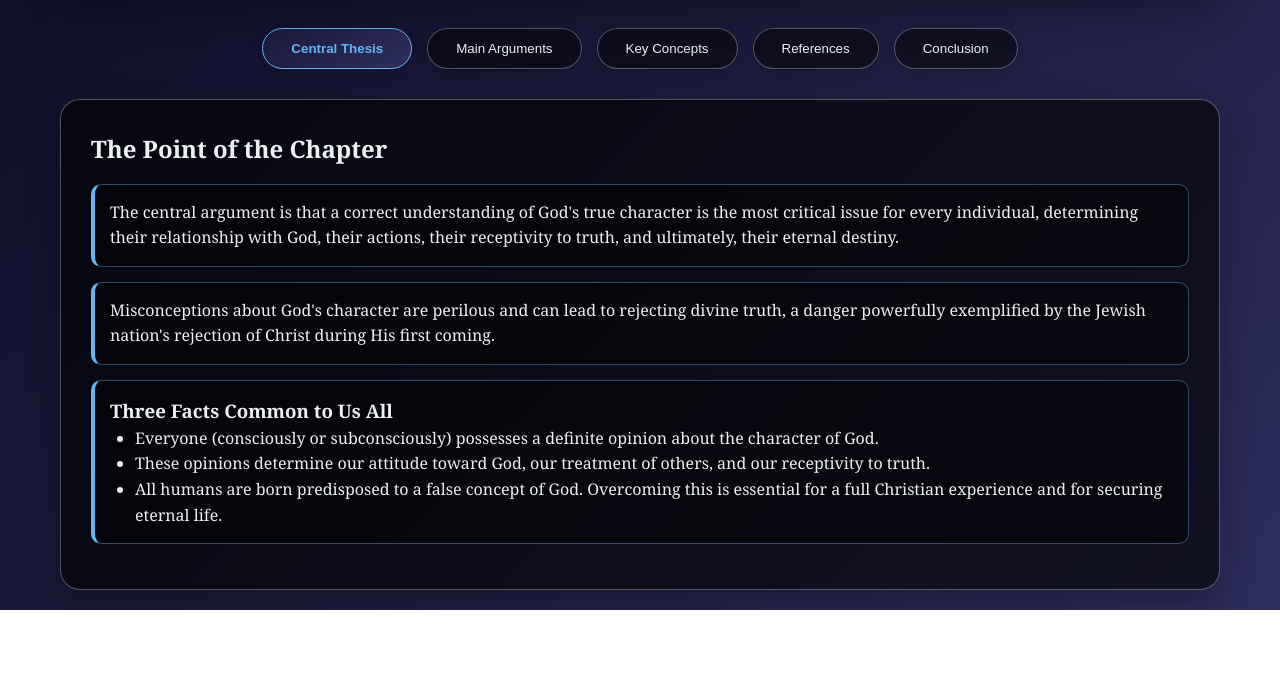
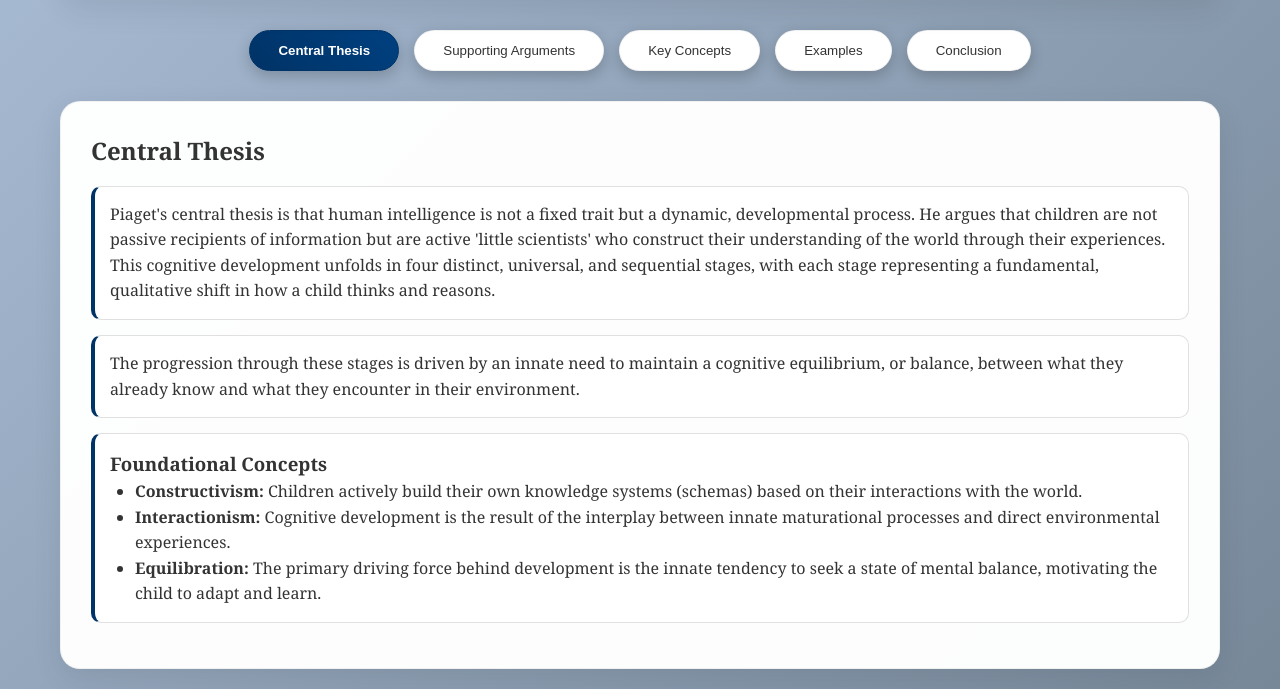
Before and after one commit to ewallt/universal-viewer, a website: page public/viewer.html in a window 1280 px wide. Shown: the part 476-1165 px from the top of the page. Before the commit the page ends 1086 px from the top, so only its background shows below. Drawn offline with Linux system fonts and the light colour scheme.

Commit message:
Refactor 4

```diff
--- a/public/data/contents/content1.json
+++ b/public/data/contents/content1.json
@@ -1,32 +1,30 @@
-
-
  {
 
-    "title": "An All-Important Theme",
+  "title": "Theory of Cognitive Development",
 
-    "pageRange": "pp. 1-6",
+  "source": "Jean Piaget",
 
-"heroImage": "https://cdn.midjourney.com/54cea3cc-40af-422d-9368-8f4cdd898d0d/0_3.png",
+  "heroImage": "https://cdn.midjourney.com/b1a6fab6-4aa8-4ad1-99a4-8587022f36e3/0_1.png",
 
   "thesis": {
 
-      "title": "The Point of the Chapter",
+    "title": "Central Thesis",
 
-      "central_thesis": "The central argument is that a correct understanding of God's true character is the most critical issue for every individual, determining their relationship with God, their actions, their receptivity to truth, and ultimately, their eternal destiny.",
+    "central_thesis": "Piaget's central thesis is that human intelligence is not a fixed trait but a dynamic, developmental process. He argues that children are not passive recipients of information but are active 'little scientists' who construct their understanding of the world through their experiences. This cognitive development unfolds in four distinct, universal, and sequential stages, with each stage representing a fundamental, qualitative shift in how a child thinks and reasons.",
 
-      "key_statement": "Misconceptions about God's character are perilous and can lead to rejecting divine truth, a danger powerfully exemplified by the Jewish nation's rejection of Christ during His first coming.",
+    "key_statement": "The progression through these stages is driven by an innate need to maintain a cognitive equilibrium, or balance, between what they already know and what they encounter in their environment.",
 
     "foundational_principles": {
 
-        "title": "Three Facts Common to Us All",
+      "title": "Foundational Concepts",
 
       "points": [
 
-          "Everyone (consciously or subconsciously) possesses a definite opinion about the character of God.",
+        "<strong>Constructivism:</strong> Children actively build their own knowledge systems (schemas) based on their interactions with the world.",
 
-          "These opinions determine our attitude toward God, our treatment of others, and our receptivity to truth.",
+        "<strong>Interactionism:</strong> Cognitive development is the result of the interplay between innate maturational processes and direct environmental experiences.",
 
-          "All humans are born predisposed to a false concept of God. Overcoming this is essential for a full Christian experience and for securing eternal life."
+        "<strong>Equilibration:</strong> The primary driving force behind development is the innate tendency to seek a state of mental balance, motivating the child to adapt and learn."
 
       ]
 
@@ -36,73 +34,37 @@
 
   "arguments": {
 
-      "title": "How the Author Makes His Case",
+    "title": "Supporting Arguments",
 
     "points": [
 
       {
 
-          "title": "Argument 1: The Peril of Ingrained False Concepts",
+        "title": "The Engine of Learning: Adaptation",
 
-          "explanation": "The history of the Jewish nation serves as the primary case study. Their initial popularity with Christ, driven by miracles and prophecy, was ultimately overturned by their deeply ingrained, false expectations of a worldly Messiah—a misunderstanding rooted in a distorted view of God's character.",
+        "explanation": "Piaget asserts that learning is a process of adaptation, where our mental frameworks (schemas) are constantly being refined. This happens through two key mechanisms: <strong>Assimilation</strong>, where we fit new experiences into existing schemas, and <strong>Accommodation</strong>, where we alter existing schemas or create new ones because the new information doesn't fit. This process of accommodation is where true cognitive change occurs.",
 
-          "key_insight": "\"The question of God’s character became the most critical element in the mission of Jesus and the fate of the Jews.\"",
-
-          "quotes": [
-
-            { "type": "scripture", "source": "Daniel 9:24-26", "text": "Christ's appearance was at exactly the time specified in the prophecy, which initially contributed to His popularity." }
-
-          ]
+        "quotes": []
 
       },
 
       {
 
-          "title": "Argument 2: Worldly Expectations vs. Spiritual Truth",
+        "title": "The Driving Force: Equilibration",
 
-          "explanation": "At the Sermon on the Mount, the people hoped for announcements of worldly greatness—dominion over Romans, riches, and national glory. This revealed their concept of God as a deity of power and force. Christ’s sermon was a direct attempt to undo this \"false education\" and reveal the true spiritual nature of His kingdom and His character.",
+        "explanation": "The motivation for learning comes from a drive toward cognitive balance. The process is a cycle: a child starts in <strong>Equilibrium</strong>, where their schemas can explain their world. They encounter a new situation that causes <strong>Disequilibrium</strong> (cognitive discomfort). To resolve this, they adapt through assimilation and accommodation, a process called <strong>Equilibration</strong>, until a new, more stable state of equilibrium is reached.",
 
-          "key_insight": "",
-
-          "quotes": [
-
-            { "type": "quote", "source": "The Desire of Ages, p. 299", "text": "\"Christ disappointed the hope of worldly greatness. In the Sermon on the Mount He sought to undo the work that had been wrought by false education, and to give His hearers a right conception of His kingdom and of His own character.\"" }
-
-          ]
+        "quotes": []
 
       },
 
       {
 
-          "title": "Argument 3: A Misunderstood Climax",
+        "title": "The Developmental Path: The Four Stages",
 
-          "explanation": "The miracle of feeding the five thousand intensified their conviction that Christ was the Deliverer who would fulfill their worldly ambitions. They tried to make Him king by force, operating under the assumption that anyone with such power would use it for self-exaltation. They could not comprehend Christ’s character, which was rooted in universal love.",
+        "explanation": "The outcome of these processes is a progression through four discrete stages of cognitive ability: Sensorimotor, Preoperational, Concrete Operational, and Formal Operational. Each stage builds on the last and represents a wholesale, qualitative change in the way a child can think and reason about the world. The sequence is universal and invariant.",
 
-          "key_insight": "",
-
-          "quotes": [
-
-            { "type": "scripture", "source": "John 6:14", "text": "After the miracle, the people declared, \"This is of a truth that Prophet that should come into the world,\" confirming their conviction based on the miracle." },
-
-            { "type": "quote", "source": "The Desire of Ages, p. 377-378", "text": "\"...they agree to take Him by force, and proclaim Him the king of Israel.\"" }
-
-          ]
-
-        },
-
-        {
-
-          "title": "Argument 4: The Tragic Consequence of Rejection",
-
-          "explanation": "When the multitude fully realized that Christ would not use His power to secure their political freedom from the Romans, they abandoned Him. Their deep-seated misunderstanding of God's character led them to feel betrayed and seek His crucifixion.",
-
-          "key_insight": "",
-
-          "quotes": [
-
-            { "type": "warning", "source": "The Desire of Ages, p. 391", "text": "The Final Turning Point: \"If He would not devote His power and influence to obtaining their freedom from the Romans, they would have nothing to do with Him.\"" }
-
-          ]
+        "quotes": []
 
       }
 
@@ -112,45 +74,107 @@
 
   "concepts": {
 
-      "title": "Key Terminology & Concepts",
+    "title": "Key Concepts",
 
     "points": [
 
-        { "title": "Character of God", "definition": "The central theme, presented as the most critical element influencing one's spiritual understanding, relationship with God, and ultimate destiny." },
+      {
 
-        { "title": "False Concept of God", "definition": "An erroneous understanding of God's nature, attributes, and methods of operation, posited as an innate human predisposition." },
+        "title": "Schema",
 
-        { "title": "True Knowledge of God", "definition": "Portrayed as essential for a complete Christian experience and for attaining eternal life, involving understanding God as He is revealed in Christ." },
+        "definition": "A cognitive framework or concept that helps organize and interpret information. Schemas are the basic units of knowledge."
 
-        { "title": "Worldly Messiah vs. Spiritual Kingdom", "definition": "The core conflict of expectation, contrasting a political, power-based deliverer with Christ's actual mission of inner transformation." }
+      },
+
+      {
+
+        "title": "Adaptation",
+
+        "definition": "The overall process of adjusting to the world, encompassing both assimilation and accommodation."
+
+      },
+
+      {
+
+        "title": "Equilibrium",
+
+        "definition": "A state of cognitive balance where a child's schemas are capable of explaining what they can perceive."
+
+      },
+
+      {
+
+        "title": "Object Permanence",
+
+        "definition": "The realization that things continue to exist even when out of sight. A key achievement of the sensorimotor stage."
+
+      },
+
+      {
+
+        "title": "Egocentrism",
+
+        "definition": "The difficulty in seeing a situation from another person's point of view, characteristic of the preoperational stage."
+
+      },
+
+      {
+
+        "title": "Conservation",
+
+        "definition": "The principle that properties such as mass, volume, and number remain the same despite changes in the forms of objects. A key achievement of the concrete operational stage."
+
+      },
+
+      {
+
+        "title": "Hypothetico-Deductive Reasoning",
+
+        "definition": "The ability to think systematically about all logical possibilities in a problem and test them to arrive at a conclusion; the hallmark of formal operational thought."
+
+      }
 
     ]
 
   },
 
-    "references": {
+  "examples": {
 
-        "title": "Complete Reference Lists",
+    "title": "Examples of Stages & Tasks",
 
-        "scripture": [
+    "points": [
 
-            {"id": "dan9", "text": "Daniel 9:24-26"},
+      {
 
-            {"id": "john614", "text": "John 6:14"},
+        "title": "Example: The Sensorimotor Stage (Birth - 2 years)",
 
-            {"id": "john173", "text": "John 17:3"}
+        "explanation": "<strong>Concept Illustrated:</strong> Object Permanence.<br><br>In the early parts of this stage, an infant acts as if an object that is hidden from view has ceased to exist. By around 8-12 months, they develop object permanence and will search for a hidden toy. However, they demonstrate the 'A-not-B error': After repeatedly finding a toy under blanket 'A', if they then watch you hide it under blanket 'B', they will often still search under blanket 'A', showing their concept of the object is tied to their own actions."
 
-        ],
+      },
 
-        "other": [
+      {
 
-            {"id": "da299", "text": "The Desire of Ages, p. 299"},
+        "title": "Example: The Preoperational Stage (2 - 7 years)",
 
-            {"id": "da377", "text": "The Desire of Ages, p. 377-378"},
+        "explanation": "<strong>Concepts Illustrated:</strong> Egocentrism & Lack of Conservation.<br><br><strong>Three Mountains Task:</strong> A child is asked to describe what a doll across a model of three mountains sees. The preoperational child will describe the scene from their own perspective, unable to mentally adopt the doll's viewpoint.<br><br><strong>Conservation of Liquid:</strong> A child agrees two identical glasses have the same amount of water. When water from one is poured into a taller, thinner glass, they will insist the taller glass has more water, focusing only on the height."
 
-            {"id": "da380", "text": "The Desire of Ages, p. 380"},
+      },
 
-            {"id": "da391", "text": "The Desire of Ages, p. 391"}
+      {
+
+        "title": "Example: The Concrete Operational Stage (7 - 11 years)",
+
+        "explanation": "<strong>Concept Illustrated:</strong> Conservation & Logical Thought.<br><br>When presented with the same Conservation of Liquid task, a child in this stage will correctly state the amount of water is unchanged. They can provide logical reasons like <strong>Identity</strong> ('You didn't add any'), <strong>Compensation</strong> ('It's taller but skinnier'), or <strong>Reversibility</strong> ('If you pour it back, it will be the same'). This demonstrates logical thought, but only about concrete, physical events."
+
+      },
+
+      {
+
+        "title": "Example: The Formal Operational Stage (12+ years)",
+
+        "explanation": "<strong>Concept Illustrated:</strong> Abstract & Hypothetico-Deductive Reasoning.<br><br><strong>The Pendulum Problem:</strong> An individual is asked to determine what factor (string length, weight, drop height, etc.) determines a pendulum's swing speed. A formal operational thinker approaches this systematically. They will form a hypothesis ('Maybe only string length matters'), design an experiment changing only that one variable at a time, and deduce the correct answer. This ability to think about all possibilities and test them logically is the core of this stage."
+
+      }
 
     ]
 
@@ -158,35 +182,21 @@
 
   "conclusion": {
 
-        "title": "Chapter Conclusion & Synthesis",
+    "title": "Conclusion",
 
     "points": [
 
-            { "type": "conclusion", "title": "A Sober Warning from History", "content": "The chapter concludes by powerfully reasserting that the Jewish nation's tragic fate was a direct consequence of their misunderstanding of God's character. This narrative serves as a warning that this is still the most critical issue today." },
+      {
 
-            { "type": "scripture", "title": "The Ultimate Goal - John 17:3", "content": "\"And this is eternal life, that they may know You, the only true God, and Jesus Christ whom You have sent.\"" },
+        "type": "conclusion-box",
 
-            { "type": "thesis", "title": "The Purpose of This Study", "content": "This book is positioned as a direct aid in the vital pursuit of knowing God in the vital pursuit of knowing God, appealing for earnest and prayerful study to gain a true understanding of His character." }
+        "title": "Synthesis & Impact",
+
+        "content": "Piaget's theory provides a comprehensive framework for understanding how a child's mind develops. It revolutionized developmental psychology by portraying children as active constructors of their own reality. While some specifics have been challenged, his core idea that children think differently from adults and that learning is an active, constructive process remains profoundly influential in the fields of psychology and education today."
+
+      }
 
     ]
-
-    },
-
-    "referenceData": {
-
-      "dan9": { "title": "Daniel 9:24-26", "content": "<div class=\"verse-text\">\"Seventy weeks are determined for your people and for your holy city, to finish the transgression, to make an end of sins, to make reconciliation for iniquity, to bring in everlasting righteousness, to seal up vision and prophecy, and to anoint the Most Holy. Know therefore and understand, that from the going forth of the command to restore and build Jerusalem until Messiah the Prince, there shall be seven weeks and sixty-two weeks; the street shall be built again, and the wall, even in troublesome times. And after the sixty-two weeks Messiah shall be cut off, but not for Himself; and the people of the prince who is to come shall destroy the city and the sanctuary.\"</div>" },
-
-      "john614": { "title": "John 6:14", "content": "<div class=\"verse-text\">\"Then those men, when they had seen the miracle that Jesus did, said, This is of a truth that prophet that should come into the world.\"</div>" },
-
-      "john173": { "title": "John 17:3", "content": "<div class=\"verse-text\">\"And this is eternal life, that they might know thee the only true God, and Jesus Christ, whom thou hast sent.\"</div>" },
-
-      "da299": { "title": "The Desire of Ages, p. 299", "content": "<div class=\"verse-text\">\"[The Pharisees]...looked forward to the day when they should have dominion over the hated Romans... The poor peasants and fishermen hoped to hear the assurance that their wretched hovels... were to be exchanged for mansions of plenty... All hearts thrilled with the proud hope that Israel was soon to be honored... and Jerusalem exalted as the head of a universal kingdom... Christ disappointed the hope of worldly greatness. In the Sermon on the Mount He sought to undo the work that had been wrought by false education, and to give His hearers a right conception of His kingdom and of His own character.\"</div>" },
-
-      "da377": { "title": "The Desire of Ages, p. 377-378", "content": "<div class=\"verse-text\">\"...they said one to another, John 6 14 This is of a truth that Prophet that should come into the world. All day the conviction had strengthened... This is He who will make Judea an earthly paradise... He can break the power of the hated Romans... In their enthusiasm the people are ready at once to crown Him king... Consulting together, they agree to take Him by force, and proclaim Him the king of Israel.\"</div>" },
-
-      "da380": { "title": "The Desire of Ages, p. 380", "content": "<div class=\"verse-text\">\"Why did not He who possessed such power reveal himself in His true character, and make their way less painful?\"</div>" },
-
-      "da391": { "title": "The Desire of Ages, p. 391", "content": "<div class=\"verse-text\">\"If He would not devote His power and influence to obtaining their freedom from the Romans, they would have nothing to do with Him.\"</div>" }
 
   }
 
--- a/public/data/schema.json
+++ b/public/data/schema.json
@@ -33,23 +33,24 @@
     "thesis",
     "arguments",
     "concepts",
-    "references",
+    "examples",
     "conclusion"
   ],
   "sectionLabels": {
     "thesis": "Central Thesis",
-    "arguments": "Main Arguments",
+    "arguments": "Supporting Arguments",
     "concepts": "Key Concepts",
     "conclusion": "Conclusion",
-    "references": "References"
+    "examples": "Examples"
   },
   "sectionRenderers": {
     "thesis": "renderer-thesis",
     "arguments": "renderer-points-list",
     "concepts": "renderer-definitions-list",
     "conclusion": "renderer-conclusion-list",
-    "references": "renderer-list-detail"
+    "examples": "renderer-points-list"
   },
-  "projectName": "Behold Your God",
-  "entryLabel": "Chapter"
+  "projectName": "Influential Thinkers",
+  "entryLabel": "Thinker",
+  "defaultTheme": "stately"
 }
--- a/public/data/themes.json
+++ b/public/data/themes.json
@@ -1,145 +1,72 @@
- {
-
+{
   "meta": {
-
-    "defaultTheme": "original",
-
+    "defaultTheme": "stately",
     "themeCount": 3,
-
     "themeList": [
-
       {
-
-        "id": "original",
-
+        "id": "cosmic",
         "name": "Cosmic Night"
-
       },
-
       {
-
         "id": "stately",
-
         "name": "Stately Theme"
-
       },
-
       {
-
         "id": "forest",
-
         "name": "Forest Canopy"
-
       }
-
     ]
-
   },
-
   "themes": {
-
-    "original": {
-
+    "cosmic": {
       "--text-primary": "#ecf0f1",
-
       "--text-secondary": "#90caf9",
-
       "--accent-primary": "#64b5f6",
-
       "--accent-secondary": "#42a5f5",
-
       "--background-gradient": "linear-gradient(135deg, #0a0a23 0%, #1a1a3a 50%, #2e2e5e 100%)",
-
       "--surface-color": "rgba(0, 0, 0, 0.6)",
-
       "--surface-color-secondary": "rgba(0, 0, 0, 0.5)",
-
       "--border-color": "rgba(255, 255, 255, 0.3)",
-
       "--border-color-accent": "rgba(100, 181, 246, 0.4)",
-
       "--progress-bar-gradient": "linear-gradient(90deg, #64b5f6, #42a5f5)",
-
       "--book-title-text-shadow": "2px 2px 4px rgba(0, 0, 0, 0.5)",
-
       "--header-border-bottom": "1px solid var(--border-color)",
-
       "--component-backdrop-filter": "blur(15px)",
-
       "--component-box-shadow": "0 15px 35px rgba(0, 0, 0, 0.3)"
-
     },
-
     "stately": {
-
       "--text-primary": "#333",
-
       "--text-secondary": "#465A70",
-
       "--accent-primary": "#003366",
-
       "--accent-secondary": "#465A70",
-
       "--background-gradient": "linear-gradient(135deg, #B0C4DE 0%, #778899 100%)",
-
       "--surface-color": "rgba(255, 255, 255, 0.98)",
-
       "--surface-color-secondary": "#fff",
-
-      "--accent-primary": "#003366",
-
       "--border-color": "rgba(0, 0, 0, 0.05)",
-
       "--border-color-accent": "#e0e0e0",
-
       "--progress-bar-gradient": "linear-gradient(90deg, #D4AF37, #B8860B)",
-
       "--book-title-text-shadow": "none",
-
       "--header-border-bottom": "2px solid var(--accent-primary)",
-
       "--component-backdrop-filter": "blur(5px)",
-
       "--component-box-shadow": "0 10px 30px rgba(0, 0, 0, 0.08)",
-
       "--tab-active-bg": "linear-gradient(135deg,#eaf0f8,#c9d7e7)",
-
       "--toc-link-color": "var(--accent-primary)"
-
     },
-
     "forest": {
-
       "--text-primary": "#e0e0e0",
-
       "--text-secondary": "#a3b1a9",
-
       "--accent-primary": "#58cdaa",
-
       "--accent-secondary": "#a3b1a9",
-
       "--background-gradient": "linear-gradient(135deg, #0f1a14 0%, #182c21 50%, #203f2e 100%)",
-
       "--surface-color": "rgba(0, 0, 0, 0.5)",
-
       "--surface-color-secondary": "rgba(0, 0, 0, 0.3)",
-
       "--border-color": "rgba(170, 194, 178, 0.3)",
-
       "--border-color-accent": "rgba(170, 194, 178, 0.2)",
-
       "--progress-bar-gradient": "linear-gradient(90deg, #58cdaa, #4ab798)",
-
       "--book-title-text-shadow": "2px 2px 4px rgba(0, 0, 0, 0.5)",
-
       "--header-border-bottom": "2px solid var(--accent-primary)",
-
       "--component-backdrop-filter": "blur(15px)",
-
       "--component-box-shadow": "0 15px 35px rgba(0, 0, 0, 0.3)"
-
     }
-
   }
-
 }
--- a/public/viewer.html
+++ b/public/viewer.html
@@ -90,7 +90,7 @@
           css+='}';
         }
         const st=document.createElement('style');st.textContent=css;document.head.appendChild(st);
-        document.body.className=`theme-${j.meta?.defaultTheme||'original'}`;
+        document.body.className=`theme-${j.meta?.defaultTheme||'cosmic'}`;
       }catch(e){console.error('theme bootstrap failed',e);}
     })();
   </script>
@@ -99,7 +99,7 @@
 <body>
   <!-- theme picker -->
   <div style="position:fixed;top:15px;right:20px;display:flex;gap:10px;z-index:1002;">
-    <button class="theme-btn" data-theme="original" title="Cosmic Night"
+    <button class="theme-btn" data-theme="cosmic" title="Cosmic Night"
             style="width:40px;height:40px;background:linear-gradient(135deg,#1a1a3a,#64b5f6);"></button>
     <button class="theme-btn" data-theme="stately"  title="Stately"
             style="width:40px;height:40px;background:#ffffff;"></button>
--- a/staging/schema-byg.json
+++ b/staging/schema-byg.json
@@ -1,6 +1,7 @@
 {
   "projectName": "Behold Your God",
   "entryLabel": "Chapter",
+  "defaultTheme": "cosmic",
   "defaultSections": ["thesis", "arguments", "concepts", "references", "conclusion"],
   "sectionLabels": {
     "arguments": "Main Arguments",
--- a/staging/schema-thinkers.json
+++ b/staging/schema-thinkers.json
@@ -1,6 +1,7 @@
 {
   "projectName": "Influential Thinkers",
   "entryLabel": "Thinker",
+  "defaultTheme": "stately",
   "defaultSections": ["thesis", "arguments", "concepts", "examples", "conclusion"],
   "sectionLabels": {
     "arguments": "Supporting Arguments",
```
Also changed, not shown: build.js (+20 -5 lines), public/data/contents/content2.json (+163 -75 lines), public/index.html (+1 -1 lines). Lines whose indentation alone changed are shown as unchanged.
